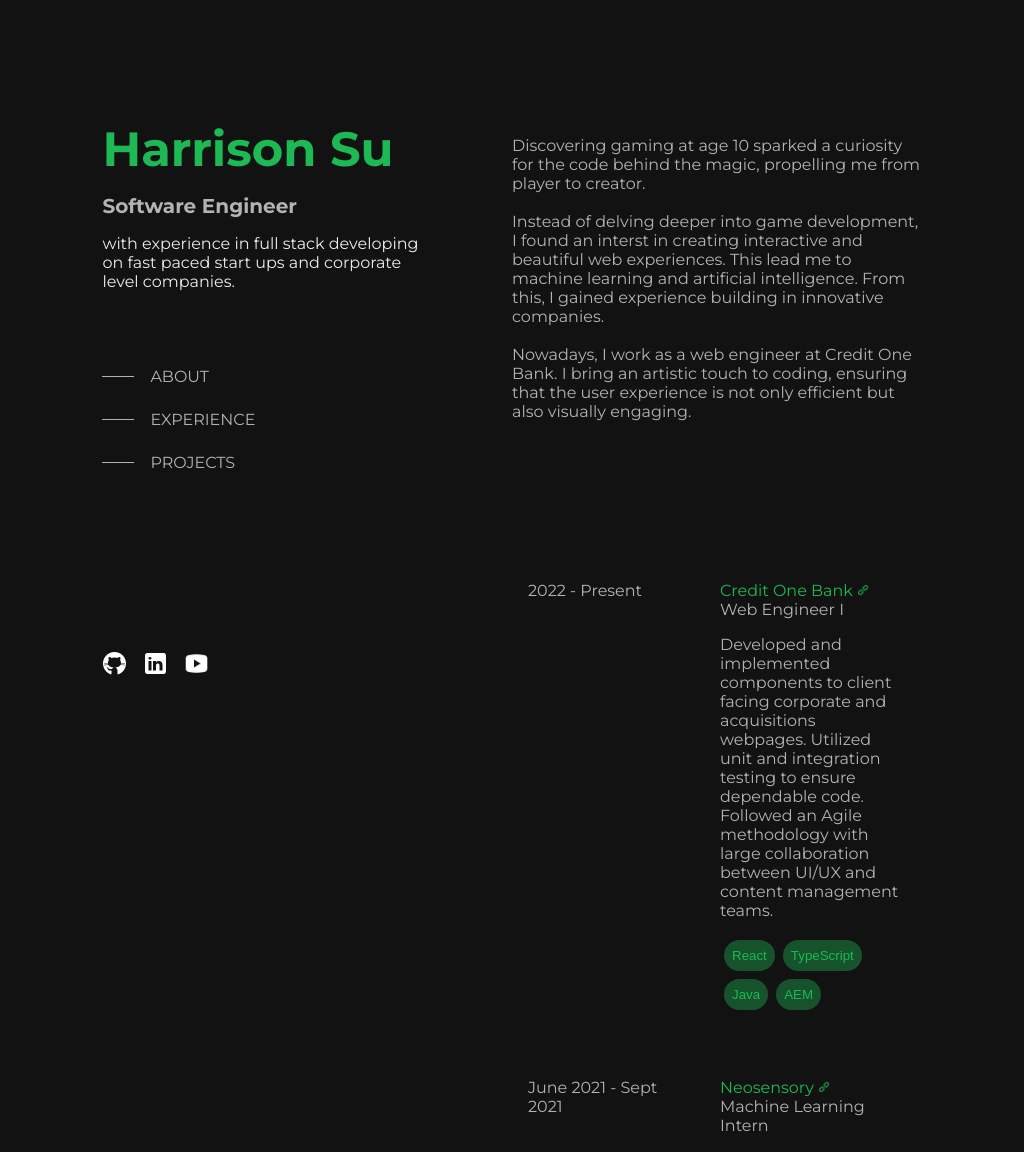
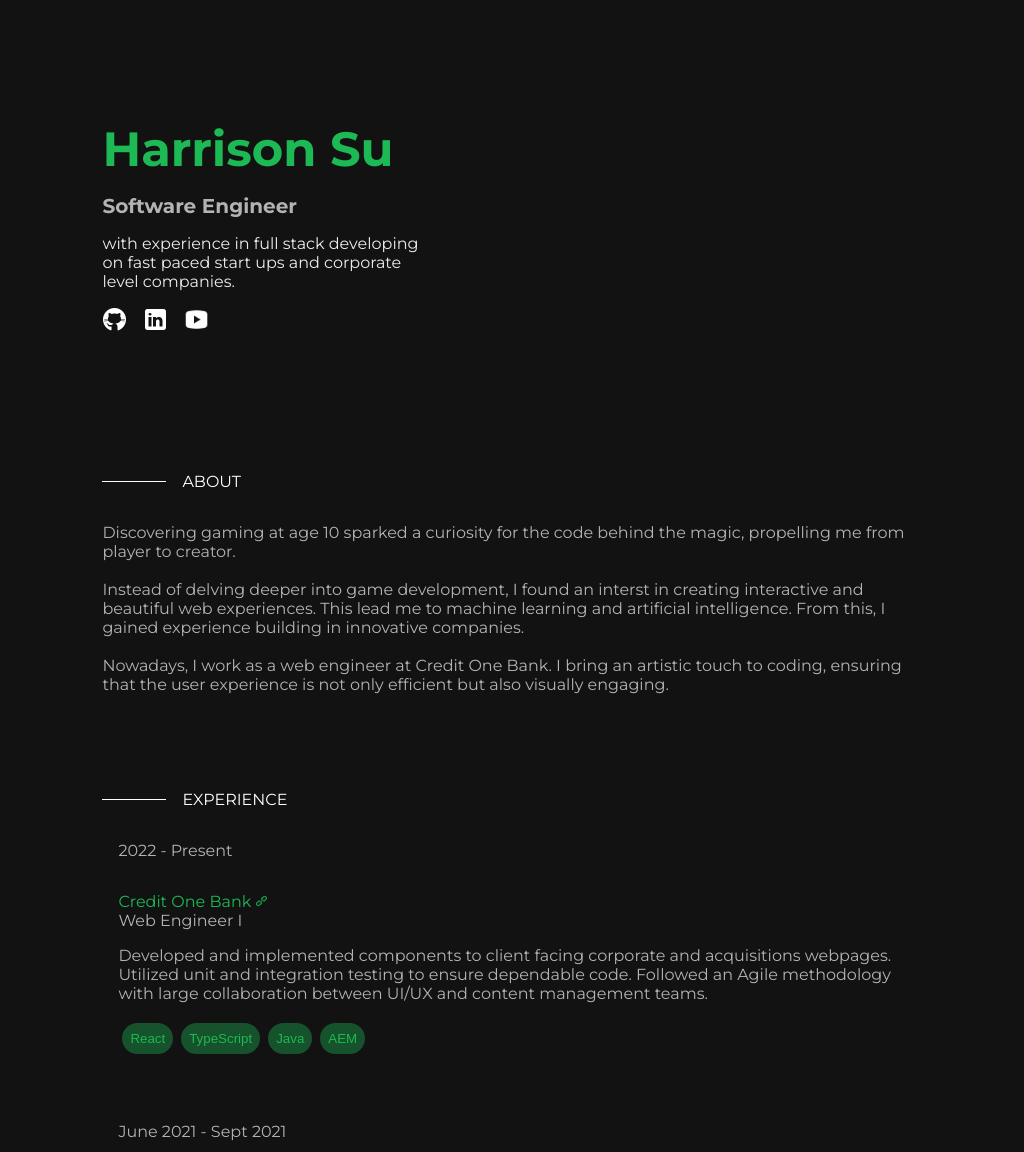
Before and after one commit to hrrsnsu/portfolio-v2, a Next.js app: page / in a window 1024 px wide. Shown: the top 1152 px of the page. Built offline with nearby package versions, Linux system fonts and the light colour scheme.

Commit message:
created mobile styles

```diff
--- a/src/app/components/molecules/AboutUs/AboutUs.css
+++ b/src/app/components/molecules/AboutUs/AboutUs.css
@@ -1,7 +1,4 @@
 .AboutUs {
-    @media screen and (min-width: 1024px) {
-        padding-top: 15vh;
-        padding-bottom: 15vh;
     display: flex;
     flex-direction: column;
     justify-content: space-between;
@@ -9,6 +6,12 @@
     width: 50%;
     position: sticky;
     top: 0;
+
+    @media (max-width: 1024px) {
+        padding-top: 15vh;
+        height: 100%;
+        position: unset;
+        width: unset;
     }
 }
 
--- a/src/app/components/molecules/IconBar/IconBar.css
+++ b/src/app/components/molecules/IconBar/IconBar.css
@@ -1,4 +1,8 @@
 .IconBar {
     display: flex;
     gap: 1rem;
+
+    @media (max-width: 1024px) {
+        margin-top: 1rem;
+    }
 }
--- a/src/app/components/molecules/NavLinks/NavLinks.css
+++ b/src/app/components/molecules/NavLinks/NavLinks.css
@@ -2,6 +2,10 @@
     margin-top: 4rem;
     list-style: none;
     padding: 0;
+
+    @media (max-width: 1024px) {
+        display: none;
+    }
 }
 
 .NavLinks--link {
--- a/src/app/components/molecules/NavLinks/NavLinks.tsx
+++ b/src/app/components/molecules/NavLinks/NavLinks.tsx
@@ -17,8 +17,6 @@ const NavLinks = (props: Props) => {
       }
     }
   };
-
-  console.log(active)
 
   return (
     <nav>
--- a/src/app/components/molecules/ScrollView/ScrollView.css
+++ b/src/app/components/molecules/ScrollView/ScrollView.css
@@ -4,11 +4,19 @@
     display: flex;
     flex-direction: column;
     width: 50%;
+
+    @media (max-width: 1024px) {
+        width: unset;
+    }
 }
 
 .ScrollView__desc {
     color: var(--light-gray);
     margin-bottom: 9rem;
+
+    @media (max-width: 1024px) {
+        margin-bottom: 6rem;
+    }
 }
 
 .ScrollView__timeline {
@@ -16,6 +24,10 @@
     flex-direction: column;
     gap: 1rem;
     margin-bottom: 9rem;
+
+    @media (max-width: 1024px) {
+        margin-bottom: 6rem;
+    }
 }
 
 .ScrollView__projects {
@@ -23,4 +35,29 @@
     flex-direction: column;
     gap: 1rem;
     margin-bottom: 9rem;
+
+    @media (max-width: 1024px) {
+        margin-bottom: 6rem;
+    }
 }
+
+.ScrollView__section {
+    display: none;
+
+    @media (max-width: 1024px) {
+        display: flex;
+        align-items: center;
+        margin-bottom: 1rem;
+    }
+}
+
+.ScrollView__sectionHeaderBar {
+    width: 4rem;
+    height: 1px;
+    background-color: white;
+    margin-right: 1rem;
+}
+
+.ScrollView__sectionHeaderText {
+    color: white;
+}
--- a/src/app/components/molecules/ScrollView/ScrollView.tsx
+++ b/src/app/components/molecules/ScrollView/ScrollView.tsx
@@ -10,6 +10,10 @@ type Props = {};
 const ScrollView = (props: Props) => {
   return (
     <div className="ScrollView">
+      <div className="ScrollView__section">
+        <span className="ScrollView__sectionHeaderBar"></span>
+        <span className="ScrollView__sectionHeaderText">ABOUT</span>
+      </div>
       <p className="ScrollView__desc">
         Discovering gaming at age 10 sparked a curiosity for the code behind the
         magic, propelling me from player to creator.
@@ -25,6 +29,10 @@ const ScrollView = (props: Props) => {
         artistic touch to coding, ensuring that the user experience is not only
         efficient but also visually engaging.
       </p>
+      <div className="ScrollView__section">
+        <span className="ScrollView__sectionHeaderBar"></span>
+        <span className="ScrollView__sectionHeaderText">EXPERIENCE</span>
+      </div>
       <div className="ScrollView__timeline">
         <ContentBox>
           <Timeline
@@ -63,6 +71,10 @@ const ScrollView = (props: Props) => {
           />
         </ContentBox>
       </div>
+      <div className="ScrollView__section">
+        <span className="ScrollView__sectionHeaderBar"></span>
+        <span className="ScrollView__sectionHeaderText">PROJECTS</span>
+      </div>
       <div className="ScrollView__projects">
         <ContentBox>
           <Project
--- a/src/app/components/molecules/Timeline/Timeline.css
+++ b/src/app/components/molecules/Timeline/Timeline.css
@@ -3,6 +3,10 @@
     gap: 2rem;
     justify-content: space-between;
     overflow: auto;
+
+    @media (max-width: 1024px) {
+        flex-direction: column;
+    }
 }
 
 .Timeline {
@@ -36,4 +40,8 @@
     color: var(--light-gray);
     font-size: 1rem;
     max-width: 20rem;
+
+    @media (max-width: 1024px) {
+        max-width: unset;
+    }
 }
--- a/src/app/globals.css
+++ b/src/app/globals.css
@@ -20,4 +20,8 @@ body {
   display: flex;
   justify-content: space-between;
   gap: 1rem;
+
+  @media (max-width: 1024px) {
+    flex-direction: column;
+  }
 }
```
Lines whose indentation alone changed are shown as unchanged.
